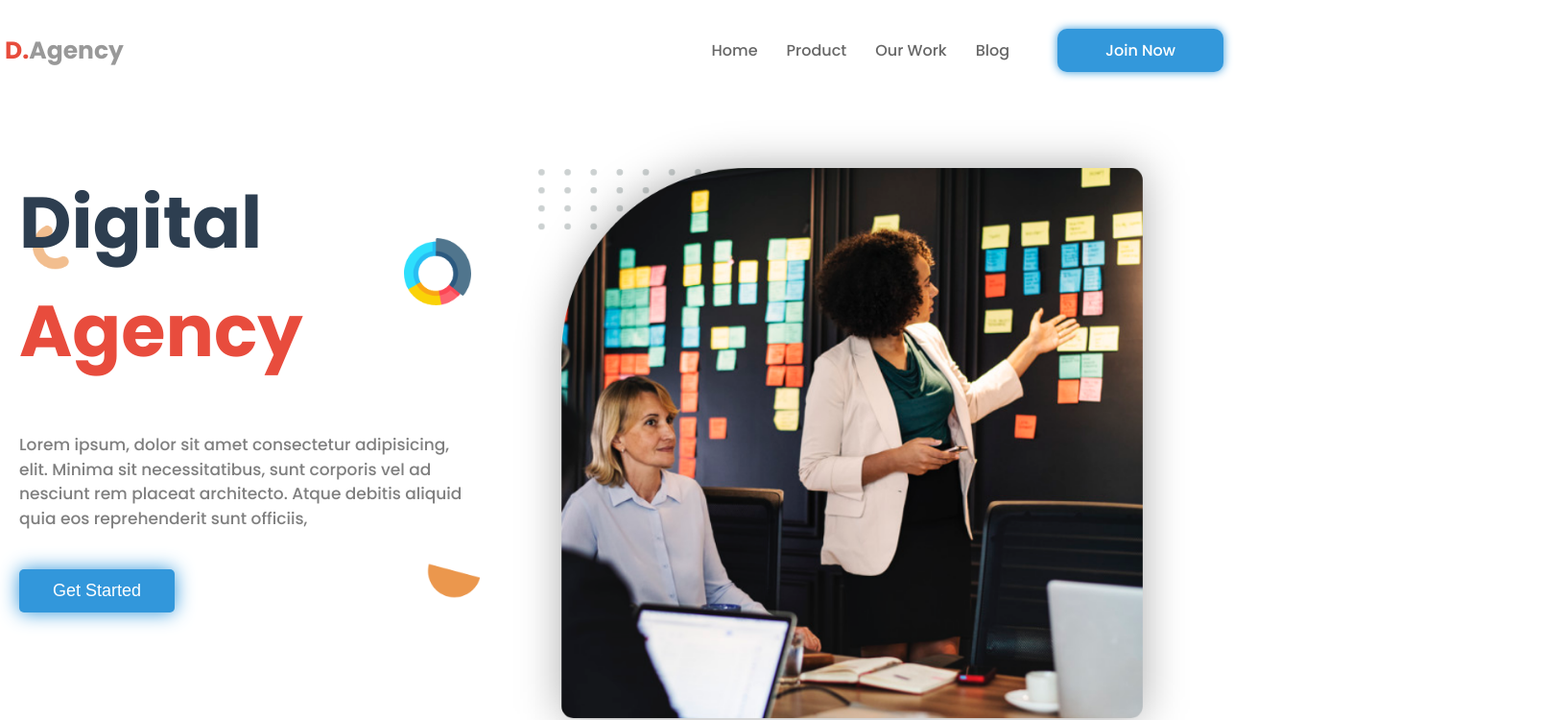
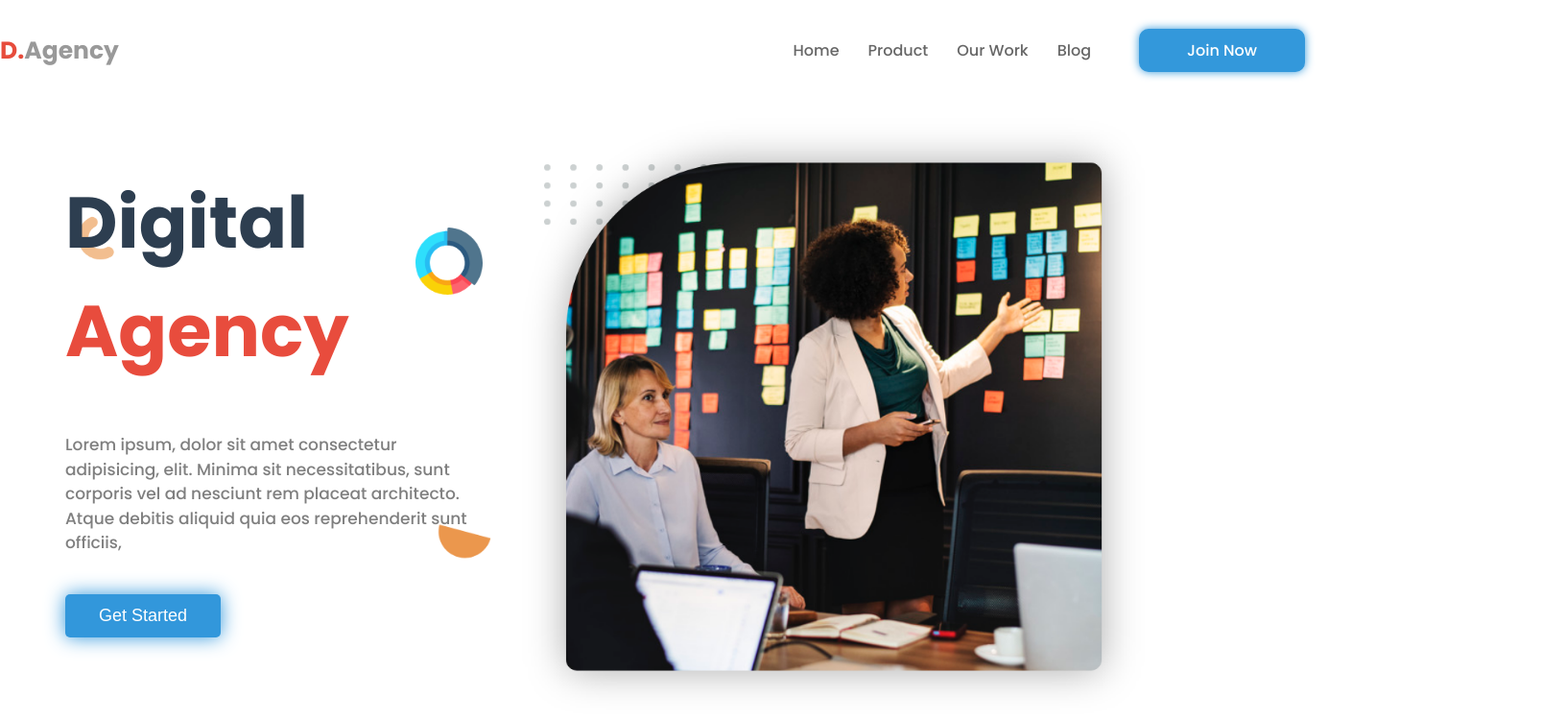
Before and after one commit to Abbos782/D.Agency, a plain HTML site: page index.html in a window 1280 px wide. Shown: the top 750 px of the page at 96% size, 1632 px wide, since content can reach past the window. Drawn offline with Linux system fonts and the light colour scheme.

Commit message:
add media

```diff
--- a/css/style.css
+++ b/css/style.css
@@ -617,22 +617,51 @@ background-color:#242424;
 .footer__footer__list img{
 
 }
-@media(max-width:1340px){
-	.container{
-       width:1240px;
+
+@media(max-width:1920px){
+	.container1{
+       width:1840px;
        margin: 0 auto;
+
 	}
 }
+@media(max-width:1840px){
+	.container1{
+       width:1740px;
+       margin: 0 auto;
 
+	}
+}
+@media(max-width:1740px){
+	.container1{
+       width:1640px;
+       margin: 0 auto;
+
+	}
+}
+@media(max-width:1640px){
+	.container1{
+       width:1360px;
+       margin: 0 auto;
+
+	}
+}
+@media(max-width:1460px){
+	.container1{
+       width:1360px;
+       margin: 0 auto;
+
+	}
+}
 @media(max-width:1140px){
 	.container{
-       width:1100px;
+       width:1000px;
        margin: 0 auto;
 	}
 }
 @media(max-width:1040px){
 	.container{
-       width:1000px;
+       width:900px;
        margin: 0 auto;
 	}
 }
```
